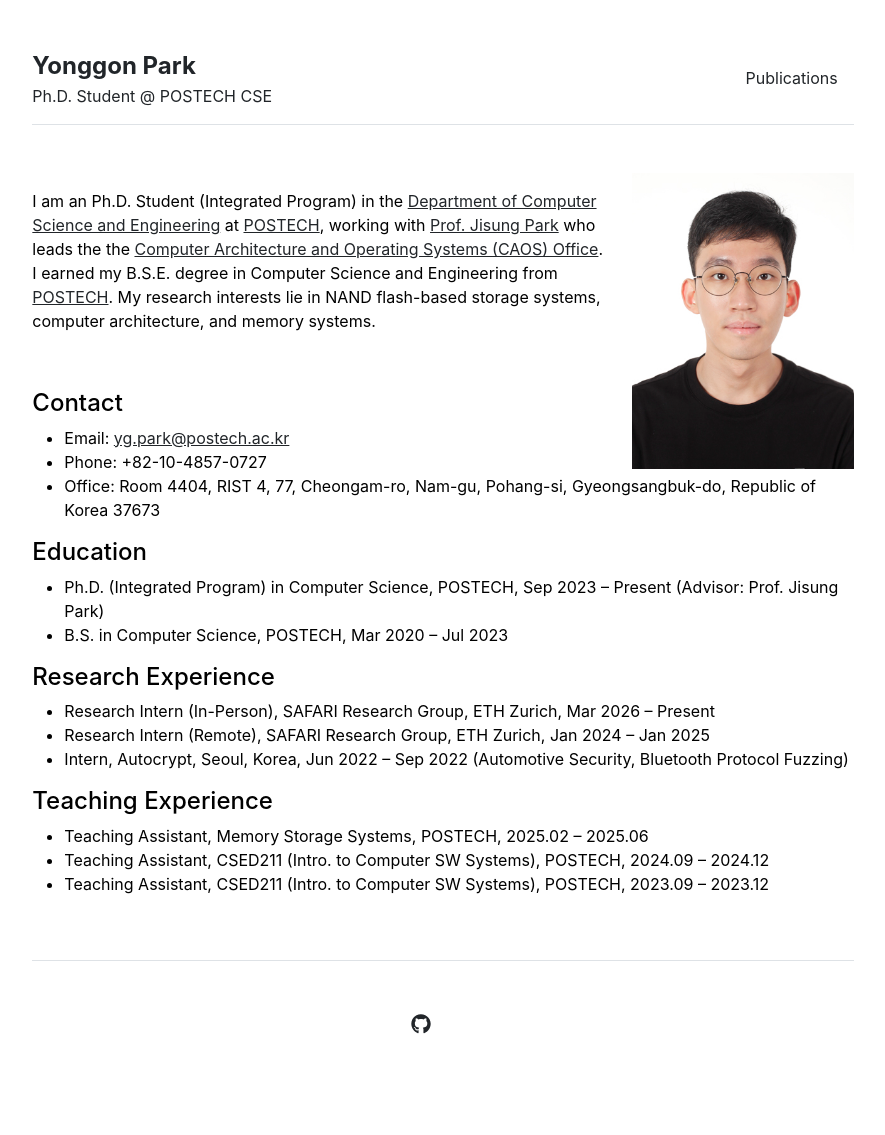
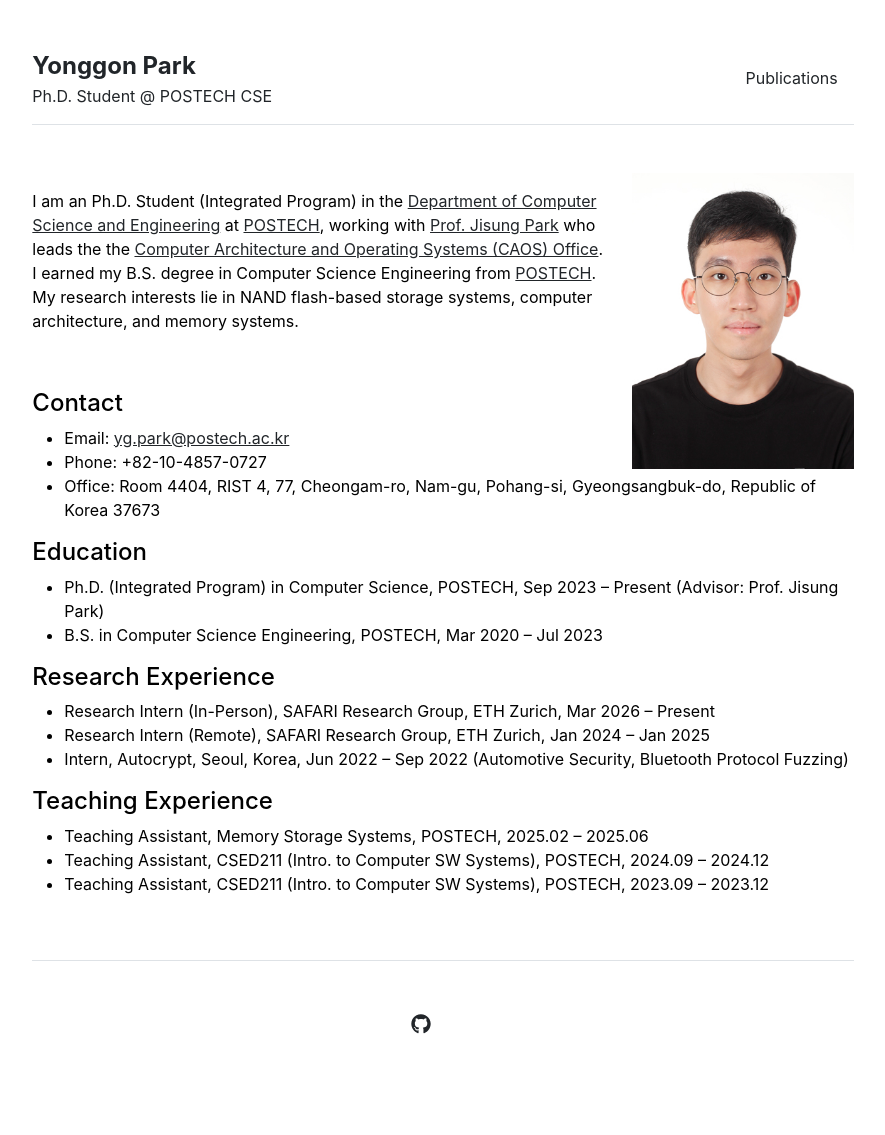
Before and after one commit to parkyg01/parkyg01.github.io, a Jekyll site: the page built from index.md, in a window 1280 px wide. Shown: the whole page, without its empty margins (197-1082 px from the left). Built offline with Jekyll 4.4.1, drawn with Linux system fonts in a browser that asks for light colours.

Commit message:
Unify bachelor degree as B.S. in Computer Science Engineering
Co-Authored-By: Claude Opus 5.5 (1M context) <noreply@anthropic.com>

```diff
--- a/index.md
+++ b/index.md
@@ -4,7 +4,7 @@ title: "Home"
 ---
 <img align="right" style="width: 30%; padding-left: 3%;" src="{{ site.github.url }}/assets/img/ygpark.jpg" alt="Yonggon Park">
 
-I am an Ph.D. Student (Integrated Program) in the [Department of Computer Science and Engineering](https://cse.postech.ac.kr) at [POSTECH](https://www.postech.ac.kr), working with [Prof. Jisung Park](https://jisung-park.github.io/) who leads the the [Computer Architecture and Operating Systems (CAOS) Office](https://www.caos.postech.ac.kr/). I earned my B.S.E. degree in Computer Science and Engineering from [POSTECH](https://www.postech.ac.kr). My research interests lie in NAND flash-based storage systems, computer architecture, and memory systems.
+I am an Ph.D. Student (Integrated Program) in the [Department of Computer Science and Engineering](https://cse.postech.ac.kr) at [POSTECH](https://www.postech.ac.kr), working with [Prof. Jisung Park](https://jisung-park.github.io/) who leads the the [Computer Architecture and Operating Systems (CAOS) Office](https://www.caos.postech.ac.kr/). I earned my B.S. degree in Computer Science Engineering from [POSTECH](https://www.postech.ac.kr). My research interests lie in NAND flash-based storage systems, computer architecture, and memory systems.
 
 <br>
 #### Contact
@@ -16,7 +16,7 @@ I am an Ph.D. Student (Integrated Program) in the [Department of Computer Scienc
 #### Education
 
 - Ph.D. (Integrated Program) in Computer Science, POSTECH, Sep 2023 -- Present (Advisor: Prof. Jisung Park)
-- B.S. in Computer Science, POSTECH, Mar 2020 -- Jul 2023
+- B.S. in Computer Science Engineering, POSTECH, Mar 2020 -- Jul 2023
 
 #### Research Experience
 
```
